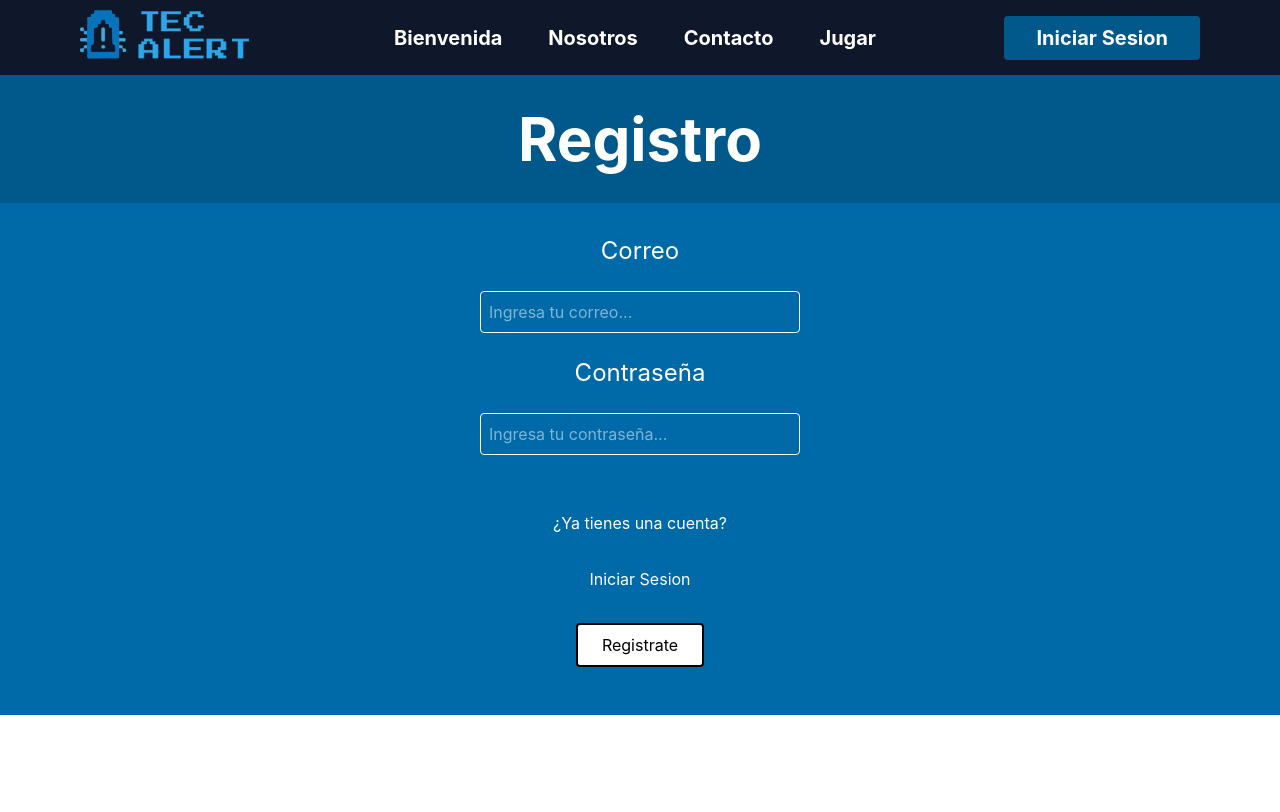
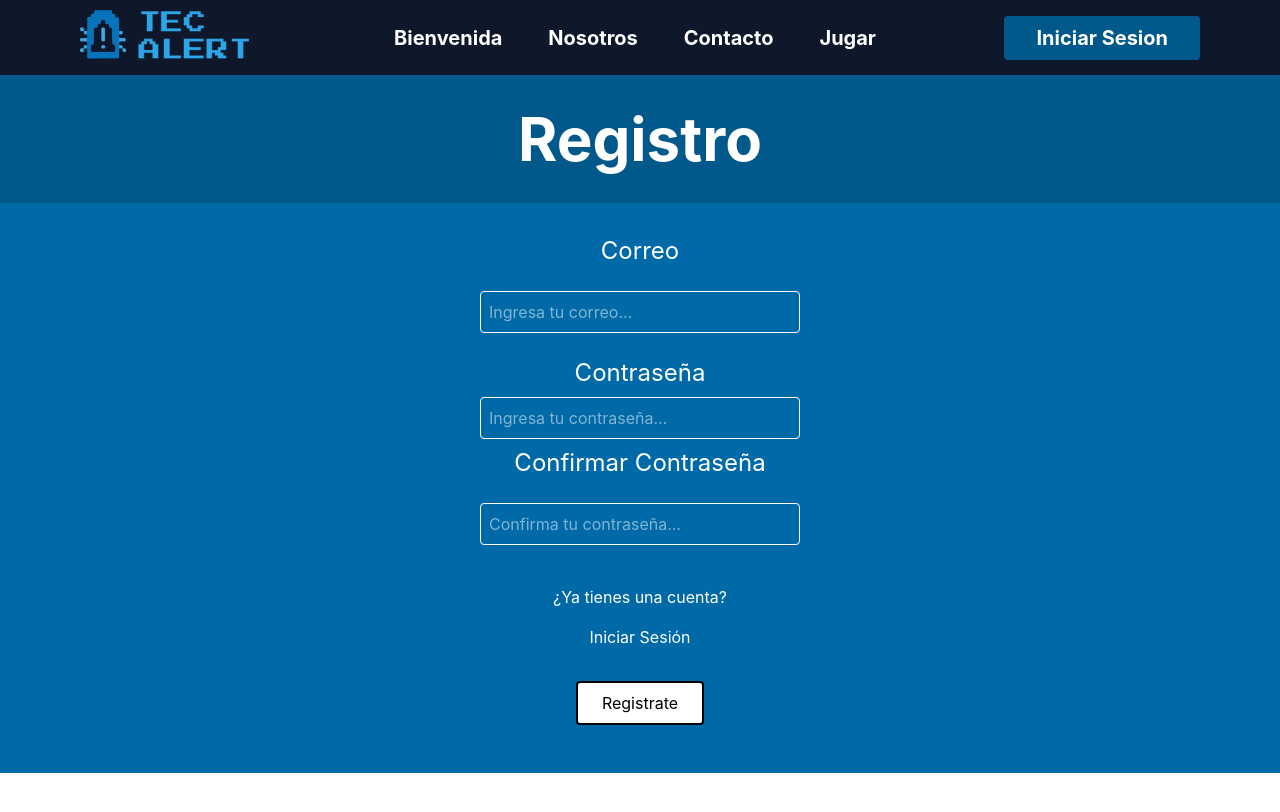
Before and after one commit to jdelagarzaf/tec-alert, a React (Create React App) app: page /registrar in a window 1280 px wide. Shown: the top 812 px of the page. Built offline with nearby package versions, Linux system fonts and the light colour scheme; no server answers.

Commit message:
fix sign up and role log in

```diff
--- /dev/null
+++ b/src/hooks/useSignup.js
@@ -0,0 +1,72 @@
+import { useState } from "react";
+import { useAuth } from "../context/AuthContext";
+
+export default function useSignup() {
+  const { login: saveSession } = useAuth();
+  const [isLoading, setIsLoading] = useState(false);
+  const [error, setError] = useState(null);
+
+  const signup = async ({ email, password, confirmPassword }) => {
+    setIsLoading(true);
+    setError(null);
+
+    try {
+      // Step 1: Register the user
+      const signupResponse = await fetch(`${process.env.REACT_APP_API_URL}/api/auth/signup`, {
+        method: "POST",
+        headers: { "Content-Type": "application/json" },
+        body: JSON.stringify({ email, password, confirmPassword }),
+      });
+
+      const signupData = await signupResponse.json();
+
+      if (!signupResponse.ok || !signupData.user_id) {
+        setError("Error al registrarse. Intenta con otro correo.");
+        return false;
+      }
+
+      const user_id = signupData.user_id;
+
+      // Step 2: Try to get the user's role
+      let role = "user"; // default
+      let is_admin = false;
+
+      try {
+        const roleResponse = await fetch(`${process.env.REACT_APP_API_URL}/api/web/checkroleid`, {
+          method: "POST",
+          headers: { "Content-Type": "application/json" },
+          body: JSON.stringify({ user_id }),
+        });
+
+        if (roleResponse.ok) {
+          const roleData = await roleResponse.json();
+          if (roleData.role) {
+            role = roleData.role.toLowerCase();
+            is_admin = role === "admin";
+          }
+        }
+      } catch (roleError) {
+        console.warn("No se pudo obtener el rol del usuario. Se asumirá 'user'.");
+      }
+
+      // Step 3: Save session (auto-login)
+      saveSession({
+        user_id,
+        email,
+        role,
+        is_admin,
+      });
+
+      return true;
+
+    } catch (err) {
+      console.error("Signup error:", err);
+      setError("Error al conectar con el servidor");
+      return false;
+    } finally {
+      setIsLoading(false);
+    }
+  };
+
+  return { signup, isLoading, error };
+}
--- a/src/pages/IniciarSesion.jsx
+++ b/src/pages/IniciarSesion.jsx
@@ -1,20 +1,17 @@
-import { Link } from 'react-router-dom';
+import { Link, useNavigate } from 'react-router-dom';
 import { useState } from "react";
 import useLogin from "../hooks/useLogin";
 
 export default function IniciarSesion() {
   const [email, setEmail] = useState("");
   const [password, setPassword] = useState("");
-  const { login, user, isLoading, error } = useLogin();
+  const { login, isLoading, error } = useLogin();
+  const navigate = useNavigate();
 
   const handleSubmit = async (e) => {
     e.preventDefault();
-
     const success = await login({ email, password });
-
-    if (success) {
-      alert("Login OK");
-    }
+    if (success) navigate("/"); // Redirect to home
   };
 
   return (
@@ -22,25 +19,54 @@ export default function IniciarSesion() {
       <div className="min-h-screen w-full flex flex-col">
 
         <div className="md:h-32 p-8 md:p-0 bg-sky-800 flex items-center justify-center">
-                <h1 className="text-xl md:text-6xl font-bold text-white md:py-4">Iniciar Sesion</h1>
+          <h1 className="text-xl md:text-6xl font-bold text-white md:py-4">Iniciar Sesión</h1>
         </div>
+
         <form onSubmit={handleSubmit}>
           <div className="py-8 bg-sky-700 flex flex-col items-center justify-center px-4">
 
             <label className="text-white text-lg md:text-2xl">Correo</label>
-                    <input type="email" name="email" placeholder="Ingresa tu correo..." value={email} onChange={(e) => setEmail(e.target.value)} required className="border p-2 rounded border-white text-white m-6 w-80 bg-transparent"/>
+            <input
+              type="email"
+              name="email"
+              placeholder="Ingresa tu correo..."
+              value={email}
+              onChange={(e) => setEmail(e.target.value)}
+              required
+              className="border p-2 rounded border-white text-white m-6 w-80 bg-transparent"
+            />
 
             <label className="text-white text-lg md:text-2xl">Contraseña</label>
-                    <input type="password" name="password" placeholder="Ingresa tu contraseña..." value={password} onChange={(e) => setPassword(e.target.value)} required className="border p-2 rounded border-white text-white m-6 w-80 bg-transparent"/>
+            <input
+              type="password"
+              name="password"
+              placeholder="Ingresa tu contraseña..."
+              value={password}
+              onChange={(e) => setPassword(e.target.value)}
+              required
+              className="border p-2 rounded border-white text-white m-6 w-80 bg-transparent"
+            />
+
             <p className="text-white m-8">¿No tienes cuenta?</p>
             <Link to="/registrar">
-                      <p href="#" className="hover:underline text-white mb-4">Regístrate</p>
+              <p className="hover:underline text-white mb-4">Regístrate</p>
             </Link>
-                    <button type="submit" disabled={isLoading} className="bg-white text-black px-6 py-2 rounded border-2 border-black hover:bg-gray-200 transition m-4 disabled:opacity-50">{isLoading ? "Cargando..." : "Iniciar Sesión"}</button>
+
+            <button
+              type="submit"
+              disabled={isLoading}
+              className="bg-white text-black px-6 py-2 rounded border-2 border-black hover:bg-gray-200 transition m-4 disabled:opacity-50"
+            >
+              {isLoading ? "Cargando..." : "Iniciar Sesión"}
+            </button>
+
+            {/* Inline error message */}
+            {error && (
+              <p className="text-red-500 text-sm mt-2">{error}</p>
+            )}
           </div>
-                {error && <p className="text-red-500">{error}</p>}
-                {user && <p className="text-green-500">¡Bienvenido, ID: {user.user_id}!</p>}
         </form>
+
       </div>
     </div>
   );
--- a/src/pages/Jugar.jsx
+++ b/src/pages/Jugar.jsx
@@ -8,6 +8,7 @@ import gameStart from '../assets/imgs/gameStart.png';
 import profile from '../assets/imgs/profile.webp';
 import lupa from '../assets/imgs/lupa.png';
 import plusSign2 from '../assets/imgs/plusSign2.png';
+import upload from '../assets/imgs/upload.png';
 
 export default function Jugar() {
     const { user,  } = useAuth();
@@ -77,12 +78,10 @@ export default function Jugar() {
              <h2 className="text-xl md:text-5xl font-bold py-4 text-center md:pb-12">¿Como Jugar?</h2>
              <div className="md:w-3/4 flex flex-col justify-center items-center gap-8">
                  <iframe width="860" height="515" src="https://www.youtube.com/embed/78R_2aFSMFg?si=eiAT9AgliYrEOWYI" title="YouTube video player" frameborder="0" allow="accelerometer; autoplay; clipboard-write; encrypted-media; gyroscope; picture-in-picture; web-share" referrerpolicy="strict-origin-when-cross-origin" allowfullscreen></iframe>
-
              </div>
              {user && user.is_admin && (
                 <div className="flex bg-white px-8 py-4 m-4 rounded text-black items-center border-2 border-black justify-around">
-                    <iframe width="860" height="515" src="https://www.youtube.com/embed/78R_2aFSMFg?si=eiAT9AgliYrEOWYI" title="YouTube video player" frameborder="0" allow="accelerometer; autoplay; clipboard-write; encrypted-media; gyroscope; picture-in-picture; web-share" referrerpolicy="strict-origin-when-cross-origin" allowfullscreen></iframe>
-
+                    <img src={upload} alt="upload.png" width="28px" height="28px"/>
                     <p className="text-black rounded ">Subir Video</p>
                 </div>
              )}
--- a/src/pages/Registrar.jsx
+++ b/src/pages/Registrar.jsx
@@ -1,27 +1,75 @@
-import { Link } from 'react-router-dom';
+import { useState } from "react";
+import { Link, useNavigate } from "react-router-dom";
+import useSignup from "../hooks/useSignup";
 
 export default function Registrar() {
+  const { signup, isLoading, error } = useSignup();
+  const navigate = useNavigate();
+
+  const [email, setEmail] = useState("");
+  const [password, setPassword] = useState("");
+  const [confirmPassword, setConfirmPassword] = useState("");
+
+  const handleSubmit = async () => {
+    if (password !== confirmPassword) {
+      alert("Las contraseñas no coinciden");
+      return;
+    }
+
+    const success = await signup({ email, password, confirmPassword });
+    if (success) navigate("/"); // redirect to homepage or dashboard
+  };
+
   return (
-    <div id="registrar">
-        <div class="min-h-screen w-full flex flex-col">
+    <div id="registrar" className="min-h-screen w-full flex flex-col">
+      <div className="md:h-32 p-8 md:p-0 bg-sky-800 flex items-center justify-center">
+        <h1 className="text-xl md:text-6xl font-bold text-white md:py-4">Registro</h1>
+      </div>
 
-            <div className="md:h-32 p-8 md:p-0 bg-sky-800 flex items-center justify-center">
-                <h1 className="text-xl md:text-6xl font-bold text-white md:py-4">Registro</h1>
-            </div>
+      <div className="py-8 bg-sky-700 flex flex-col items-center justify-center px-4">
+        <label className="text-white text-lg md:text-2xl">Correo</label>
+        <input
+          type="text"
+          placeholder="Ingresa tu correo..."
+          className="border p-2 rounded border-white text-white m-6 w-80 bg-transparent"
+          value={email}
+          onChange={(e) => setEmail(e.target.value)}
+        />
 
-            <div class="py-8 bg-sky-700 flex flex-col items-center justify-center px-4">
-                <label class="text-white text-lg md:text-2xl">Correo</label>
-                <input type="text" placeholder="Ingresa tu correo..." class="border p-2 rounded border-white text-white m-6 w-80 bg-transparent" />
+        <label className="text-white text-lg md:text-2xl">Contraseña</label>
+        <input
+          type="password"
+          placeholder="Ingresa tu contraseña..."
+          className="border p-2 rounded border-white text-white m-2 w-80 bg-transparent"
+          value={password}
+          onChange={(e) => setPassword(e.target.value)}
+        />
 
-                <label class="text-white text-lg md:text-2xl">Contraseña</label>
-                <input type="password" placeholder="Ingresa tu contraseña..." class="border p-2 rounded border-white text-white m-6 w-80 bg-transparent" />
-                <p class="text-white m-8">¿Ya tienes una cuenta?</p>
-                <Link to="/iniciar-sesion">
-                    <p class="hover:underline text-white mb-4">Iniciar Sesion</p>
-                </Link>
-                <button class="bg-white text-black px-6 py-2 rounded border-2 border-black hover:bg-gray-200 transition m-4">Registrate</button>
-            </div>
-        </div>
+        <label className="text-white text-lg md:text-2xl">Confirmar Contraseña</label>
+        <input
+          type="password"
+          placeholder="Confirma tu contraseña..."
+          className="border p-2 rounded border-white text-white m-6 w-80 bg-transparent"
+          value={confirmPassword}
+          onChange={(e) => setConfirmPassword(e.target.value)}
+        />
+
+        {error && <p className="text-red-300 text-sm mt-2">{error}</p>}
+        {isLoading && <p className="text-white mt-2">Registrando...</p>}
+
+        <p className="text-white m-4">¿Ya tienes una cuenta?</p>
+        <Link to="/iniciar-sesion">
+          <p className="hover:underline text-white mb-4">Iniciar Sesión</p>
+        </Link>
+
+        <button
+          className="bg-white text-black px-6 py-2 rounded border-2 border-black hover:bg-gray-200 transition m-4"
+          onClick={handleSubmit}
+          disabled={isLoading}
+        >
+          Registrate
+        </button>
+      </div>
     </div>
   );
 }
```
Lines whose indentation alone changed are shown as unchanged.
